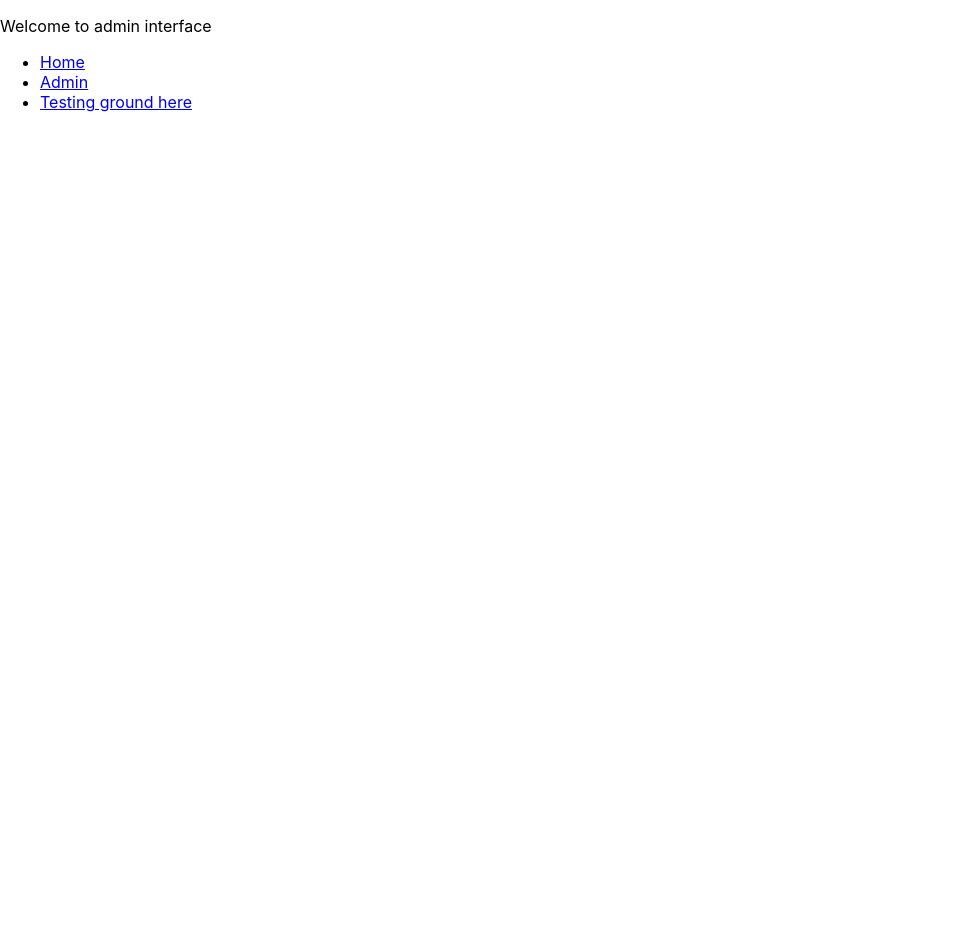
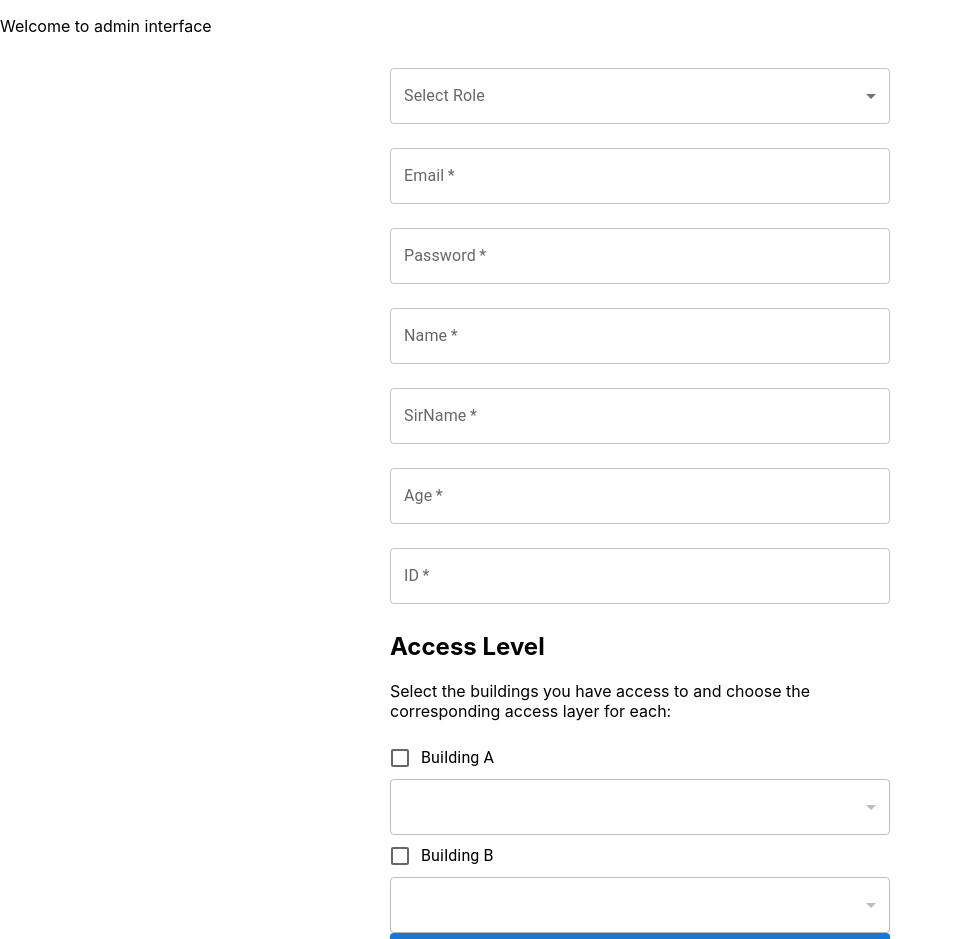
Before and after one commit to Baesar/Skalbara-och-feltoleranta-system-grupp-1, a React (Create React App) app in the folder grupp_project/: page /Admin in a window 1280 px wide. Shown: the top 939 px of the page, without its empty margins (0-954 px from the left). Before the commit the page ends 800 px from the top, so only its background shows below. Built offline with nearby package versions, Linux system fonts and the light colour scheme.

Commit message:
added comments

```diff
--- /dev/null
+++ b/grupp_project/src/Components/forms/form_admin.js
@@ -0,0 +1,218 @@
+import React, { useState } from 'react';
+import { TextField, Button, Select, MenuItem, FormControl, InputLabel, Checkbox, FormControlLabel, FormGroup } from '@mui/material';
+//This is the form that makes it possible to comminucate to a server
+const AdminForm = () => {
+
+  const [formData, setFormData] = useState({
+    role: '',
+    email: '',
+    password: '',
+    name: '',
+    sirname: '',
+    age: '',
+    id: '',
+    buildingAccess: {
+      A: false,
+      B: false,
+    },
+    accessLayers: {
+      A: '',
+      B: '',
+    },
+  });
+//This handeles changes in input .
+  const handleInputChange = (e) => {
+    const { name, value, type, checked } = e.target;
+    if (type === 'checkbox') {
+      setFormData({
+        ...formData,
+        buildingAccess: {
+          ...formData.buildingAccess,
+          [name]: checked,
+        },
+      });
+    } else {
+      setFormData({
+        ...formData,
+        [name]: value,
+      });
+    }
+  };
+// this handeles the changes in the access layer part of the form .
+  const handleSelectChange = (e, building) => {
+    setFormData({
+      ...formData,
+      accessLayers: {
+        ...formData.accessLayers,
+        [building]: e.target.value,
+      },
+    });
+  };
+// this prints the info in the website. use f12 to see .
+  const handleSubmit = (e) => {
+    e.preventDefault();
+    // Handle form submission logic here
+    console.log(formData, formData);
+  };
+
+  return (
+    <form onSubmit={handleSubmit} style={{ maxWidth: '500px', margin: '0 auto' }}>
+      {/* Role Selection */}
+      <FormControl fullWidth margin="normal">
+        <InputLabel id="role-label">Select Role</InputLabel>
+        <Select
+          labelId="role-label"
+          id="role"
+          name="role"
+          value={formData.role}
+          onChange={handleInputChange}
+          required
+        >
+          <MenuItem value="patient">Patient</MenuItem>
+          <MenuItem value="member">Member</MenuItem>
+          <MenuItem value="staff">Staff</MenuItem>
+        </Select>
+      </FormControl>
+
+      {/* Email Input */}
+      <TextField
+        fullWidth
+        margin="normal"
+        id="email"
+        label="Email"
+        name="email"
+        type="email"
+        value={formData.email}
+        onChange={handleInputChange}
+        required
+      />
+
+      {/* Password Input */}
+      <TextField
+        fullWidth
+        margin="normal"
+        id="password"
+        label="Password"
+        name="password"
+        type="password"
+        value={formData.password}
+        onChange={handleInputChange}
+        required
+      />
+
+      {/* Name Input */}
+      <TextField
+        fullWidth
+        margin="normal"
+        id="name"
+        label="Name"
+        name="name"
+        value={formData.name}
+        onChange={handleInputChange}
+        required
+      />
+      <TextField
+        fullWidth
+        margin="normal"
+        id="sirname"
+        label="SirName"
+        name="sirname"
+        value={formData.sirname}
+        onChange={handleInputChange}
+        required
+      />
+
+      {/* Age Input */}
+      <TextField
+        fullWidth
+        margin="normal"
+        id="age"
+        label="Age"
+        name="age"
+        type="number"
+        inputProps={{ min: 0 }}
+        value={formData.age}
+        onChange={handleInputChange}
+        required
+      />
+
+      {/* ID Input
+      Id should have 10 symbols. 2 random numbers, initials of the person then the rest are pure randomly.*/}
+      <TextField
+        fullWidth
+        margin="normal"
+        id="id"
+        label="ID"
+        name="id"
+        value={formData.id}
+        onChange={handleInputChange}
+        required
+      />
+
+      {/* Access Level
+      To simply add here, this is for where in a building you can go and what you can expect to be able to
+      access if you are that person.*/}
+      <h2>Access Level</h2>
+      <p>Select the buildings you have access to and choose the corresponding access layer for each:</p>
+
+      <FormGroup>
+        {/* Building A */}
+        <FormControlLabel
+          control={
+            <Checkbox
+              checked={formData.buildingAccess.A}
+              onChange={handleInputChange}
+              name="A"
+            />
+          }
+          label="Building A"
+        />
+        <Select
+          name="access_layer_A"
+          value={formData.accessLayers.A}
+          onChange={(e) => handleSelectChange(e, 'A')}
+          disabled={!formData.buildingAccess.A}
+          fullWidth
+        >
+          <MenuItem value="1">Layer 1</MenuItem>
+          <MenuItem value="2">Layer 2</MenuItem>
+          <MenuItem value="3">Layer 3</MenuItem>
+          <MenuItem value="4">Layer 4</MenuItem>
+          <MenuItem value="5">Layer 5</MenuItem>
+        </Select>
+
+        {/* Building B */}
+        <FormControlLabel
+          control={
+            <Checkbox
+              checked={formData.buildingAccess.B}
+              onChange={handleInputChange}
+              name="B"
+            />
+          }
+          label="Building B"
+        />
+        <Select
+          name="access_layer_B"
+          value={formData.accessLayers.B}
+          onChange={(e) => handleSelectChange(e, 'B')}
+          disabled={!formData.buildingAccess.B}
+          fullWidth
+        >
+          <MenuItem value="1">Layer 1</MenuItem>
+          <MenuItem value="2">Layer 2</MenuItem>
+          <MenuItem value="3">Layer 3</MenuItem>
+          <MenuItem value="4">Layer 4</MenuItem>
+          <MenuItem value="5">Layer 5</MenuItem>
+        </Select>
+      </FormGroup>
+
+      {/* Submit Button */}
+      <Button variant="contained" color="primary" type="submit" fullWidth>
+        Submit
+      </Button>
+    </form>
+  );
+};
+
+export default AdminForm;
--- a/grupp_project/src/Pages/Adminpage.js
+++ b/grupp_project/src/Pages/Adminpage.js
@@ -1,14 +1,12 @@
 import React from "react";
-
+import AdminForm from "../Components/forms/form_admin";
 //import './Components/WebsiteStyle.css';
 const Adminpage = () =>
 {
     return(
         <div className = "Admin">
             <p>Welcome to admin interface</p>
-            <form>
-
-            </form>
+            <AdminForm></AdminForm>
         </div>
     )
 
```
Also changed, not shown: 1 other file (tests, documents, lock files or other folders).
